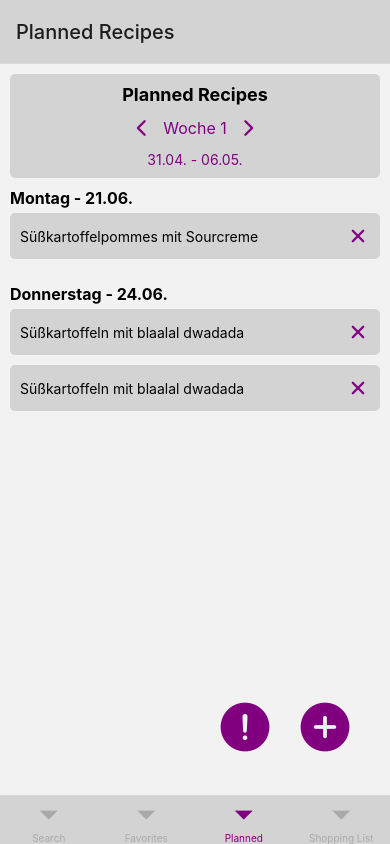
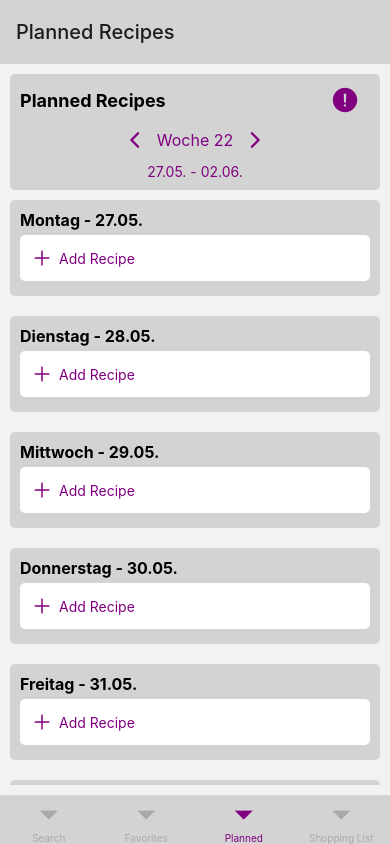
Before and after one commit to pakreft/culinary-compass, a React Native app: screen /PlannedStack in a window 390 px wide. Built offline with nearby package versions, Linux system fonts and the light colour scheme.

Commit message:
Planned Screen
- Added Calender Function
- Added Function to Add Recipe on a Specific Day

```diff
--- a/package.json
+++ b/package.json
@@ -12,10 +12,12 @@
     "@react-navigation/bottom-tabs": "^6.5.20",
     "@react-navigation/native": "^6.1.17",
     "@react-navigation/stack": "^6.3.29",
+    "date-fns": "^3.6.0",
     "expo": "~51.0.6",
     "expo-status-bar": "~1.12.1",
     "react": "18.2.0",
     "react-native": "0.74.1",
+    "react-native-calendars": "^1.1305.0",
     "react-native-elements": "^3.4.3",
     "react-native-safe-area-context": "4.10.1",
     "react-native-screens": "3.31.1"
--- a/src/screens/main/PlannedScreen.jsx
+++ b/src/screens/main/PlannedScreen.jsx
@@ -1,4 +1,3 @@
-// src/screens/PlannedScreen.jsx
 import React, { useState } from 'react';
 import {
   View,
@@ -6,50 +5,122 @@ import {
   ScrollView,
   TouchableOpacity,
   StyleSheet,
+  Modal,
+  TextInput,
 } from 'react-native';
 import { Ionicons } from '@expo/vector-icons';
+import { Calendar } from 'react-native-calendars';
+import {
+  format,
+  startOfWeek,
+  addDays,
+  addWeeks,
+  getISOWeek,
+  endOfWeek,
+} from 'date-fns';
+import { de } from 'date-fns/locale';
 import { routes } from '../../constants/routes';
 
-const days = [
-  {
-    date: 'Montag - 21.06.',
-    recipes: ['Süßkartoffelpommes mit Sourcreme'],
-  },
-  {
-    date: 'Donnerstag - 24.06.',
-    recipes: [
-      'Süßkartoffeln mit blaalal dwadada',
-      'Süßkartoffeln mit blaalal dwadada',
-    ],
-  },
-  // Add more days as needed
-];
+// Dummy function to simulate fetching recipes for a date
+const getRecipesForDate = (date) => {
+  const recipesData = {
+    '2024-06-21': ['Süßkartoffelpommes mit Sourcreme'],
+    '2024-06-24': ['Nudelauflauf', 'Salat'],
+    // Add more dates and recipes as needed
+  };
+  return recipesData[date] || [];
+};
 
 const PlannedScreen = ({ navigation }) => {
-  const [currentWeek, setCurrentWeek] = useState(0);
+  const [calendarVisible, setCalendarVisible] = useState(false);
+  const [selectedDate, setSelectedDate] = useState(new Date());
+  const [recipes, setRecipes] = useState({});
+  const [addRecipeModalVisible, setAddRecipeModalVisible] = useState(false);
+  const [newRecipe, setNewRecipe] = useState('');
+  const [currentDate, setCurrentDate] = useState('');
 
   const handleNextWeek = () => {
-    setCurrentWeek(currentWeek + 1);
+    const newDate = addWeeks(selectedDate, 1);
+    setSelectedDate(newDate);
   };
 
   const handlePrevWeek = () => {
-    setCurrentWeek(currentWeek - 1);
+    const newDate = addWeeks(selectedDate, -1);
+    setSelectedDate(newDate);
+  };
+
+  const handleDateSelect = (date) => {
+    const selected = new Date(date.dateString);
+    setSelectedDate(selected);
+    setCalendarVisible(false);
+  };
+
+  const getWeekNumber = (date) => {
+    return getISOWeek(date);
+  };
+
+  const currentWeek = getWeekNumber(selectedDate);
+
+  const startDate = startOfWeek(selectedDate, { locale: de });
+  const endDate = endOfWeek(selectedDate, { locale: de });
+  const dateRange = `${format(startDate, 'dd.MM.', { locale: de })} - ${format(endDate, 'dd.MM.', { locale: de })}`;
+
+  // Generate the days for the current week
+  const days = [];
+  for (let i = 0; i < 7; i++) {
+    const dayDate = addDays(startDate, i);
+    const formattedDate = format(dayDate, 'yyyy-MM-dd');
+    const dayName = format(dayDate, 'EEEE', { locale: de });
+    days.push({
+      date: `${dayName} - ${format(dayDate, 'dd.MM.')}`,
+      formattedDate,
+      recipes: recipes[formattedDate] || getRecipesForDate(formattedDate),
+    });
+  }
+
+  const addRecipe = (date, newRecipe) => {
+    setRecipes((prevRecipes) => {
+      const updatedRecipes = { ...prevRecipes };
+      if (!updatedRecipes[date]) {
+        updatedRecipes[date] = [];
+      }
+      updatedRecipes[date].push(newRecipe);
+      return updatedRecipes;
+    });
+  };
+
+  const removeRecipe = (date, index) => {
+    setRecipes((prevRecipes) => {
+      const updatedRecipes = { ...prevRecipes };
+      updatedRecipes[date].splice(index, 1);
+      return updatedRecipes;
+    });
   };
 
   return (
     <View style={styles.container}>
       <View style={styles.header}>
+        <View style={styles.headerTop}>
           <Text style={styles.headerText}>Planned Recipes</Text>
+          <TouchableOpacity
+            style={styles.alertButton}
+            onPress={() => navigation.navigate(routes.detailsRecipeScreen)}
+          >
+            <Ionicons name="alert-circle" size={30} color="purple" />
+          </TouchableOpacity>
+        </View>
         <View style={styles.weekNavigation}>
           <TouchableOpacity onPress={handlePrevWeek}>
             <Ionicons name="chevron-back" size={24} color="purple" />
           </TouchableOpacity>
-          <Text style={styles.weekText}>{`Woche ${currentWeek + 1}`}</Text>
+          <TouchableOpacity onPress={() => setCalendarVisible(true)}>
+            <Text style={styles.weekText}>{`Woche ${currentWeek}`}</Text>
+          </TouchableOpacity>
           <TouchableOpacity onPress={handleNextWeek}>
             <Ionicons name="chevron-forward" size={24} color="purple" />
           </TouchableOpacity>
         </View>
-        <Text style={styles.dateRange}>31.04. - 06.05.</Text>
+        <Text style={styles.dateRange}>{dateRange}</Text>
       </View>
       <ScrollView>
         {days.map((day, index) => (
@@ -60,29 +131,82 @@ const PlannedScreen = ({ navigation }) => {
                 <View style={styles.recipeTextContainer}>
                   <Text style={styles.recipeText}>{recipe}</Text>
                 </View>
-                <TouchableOpacity style={styles.deleteButton}>
+                <TouchableOpacity
+                  style={styles.deleteButton}
+                  onPress={() => removeRecipe(day.formattedDate, idx)}
+                >
                   <Ionicons name="close" size={24} color="purple" />
                 </TouchableOpacity>
               </View>
             ))}
+            <TouchableOpacity
+              style={styles.addRecipeButton}
+              onPress={() => {
+                setCurrentDate(day.formattedDate);
+                setAddRecipeModalVisible(true);
+              }}
+            >
+              <Ionicons name="add" size={24} color="purple" />
+              <Text style={styles.addRecipeButtonText}>Add Recipe</Text>
+            </TouchableOpacity>
           </View>
         ))}
       </ScrollView>
+      <Modal visible={calendarVisible} animationType="slide">
+        <Calendar
+          onDayPress={handleDateSelect}
+          markedDates={{
+            [format(selectedDate, 'yyyy-MM-dd')]: {
+              selected: true,
+              selectedColor: 'purple',
+            },
+          }}
+        />
         <TouchableOpacity
-        style={styles.addButton}
-        onPress={() => navigation.navigate(routes.addRecipeScreen)}
+          style={styles.closeButton}
+          onPress={() => setCalendarVisible(false)}
         >
-        <Ionicons name="add-circle" size={60} color="purple" />
+          <Text style={styles.closeButtonText}>Schließen</Text>
         </TouchableOpacity>
-
-      {/* See Details Screen - temporary for testing */}
+      </Modal>
+      <Modal
+        visible={addRecipeModalVisible}
+        animationType="slide"
+        transparent={true}
+      >
+        <View style={styles.modalContainer}>
+          <View style={styles.modalContent}>
+            <Text style={styles.modalTitle}>Add Recipe</Text>
+            <TextInput
+              style={styles.input}
+              placeholder="Recipe name"
+              value={newRecipe}
+              onChangeText={setNewRecipe}
+            />
+            <View style={styles.modalButtons}>
               <TouchableOpacity
-        style={[styles.addButton, {right:100}]}
-        onPress={() => navigation.navigate(routes.detailsRecipeScreen)}
+                style={styles.saveButton}
+                onPress={() => {
+                  addRecipe(currentDate, newRecipe);
+                  setNewRecipe('');
+                  setAddRecipeModalVisible(false);
+                }}
               >
-        <Ionicons name="alert-circle" size={60} color="purple" />
+                <Text style={styles.saveButtonText}>Save</Text>
               </TouchableOpacity>
-
+              <TouchableOpacity
+                style={styles.cancelButton}
+                onPress={() => {
+                  setNewRecipe('');
+                  setAddRecipeModalVisible(false);
+                }}
+              >
+                <Text style={styles.cancelButtonText}>Cancel</Text>
+              </TouchableOpacity>
+            </View>
+          </View>
+        </View>
+      </Modal>
     </View>
   );
 };
@@ -98,9 +222,18 @@ const styles = StyleSheet.create({
     borderRadius: 5,
     alignItems: 'center',
   },
+  headerTop: {
+    flexDirection: 'row',
+    justifyContent: 'space-between',
+    alignItems: 'center',
+    width: '100%',
+  },
   headerText: {
     fontSize: 18,
     fontWeight: 'bold',
+  },
+  alertButton: {
+    marginRight: 10,
   },
   weekNavigation: {
     flexDirection: 'row',
@@ -118,6 +251,9 @@ const styles = StyleSheet.create({
   },
   dayContainer: {
     marginVertical: 10,
+    padding: 10,
+    backgroundColor: 'lightgray',
+    borderRadius: 5,
   },
   dayText: {
     fontSize: 16,
@@ -126,7 +262,7 @@ const styles = StyleSheet.create({
   recipeContainer: {
     flexDirection: 'row',
     alignItems: 'center',
-    backgroundColor: 'lightgray',
+    backgroundColor: 'white',
     padding: 10,
     borderRadius: 5,
     marginVertical: 5,
@@ -140,15 +276,79 @@ const styles = StyleSheet.create({
   deleteButton: {
     marginLeft: 10,
   },
-  addButton: {
-    position: 'absolute',
-    bottom: 20,
-    right: 20,
-    //backgroundColor: 'purple',
-    padding: 15,
-    //borderRadius: 30,
+  addRecipeButton: {
+    flexDirection: 'row',
     alignItems: 'center',
+    backgroundColor: 'white',
+    padding: 10,
+    borderRadius: 5,
+    marginVertical: 5,
+  },
+  addRecipeButtonText: {
+    marginLeft: 5,
+    color: 'purple',
+  },
+  closeButton: {
+    backgroundColor: 'purple',
+    padding: 10,
+    borderRadius: 5,
+    alignItems: 'center',
+    margin: 20,
+  },
+  closeButtonText: {
+    color: 'white',
+  },
+  modalContainer: {
+    flex: 1,
     justifyContent: 'center',
+    alignItems: 'center',
+    backgroundColor: 'rgba(0,0,0,0.5)',
+  },
+  modalContent: {
+    backgroundColor: 'white',
+    borderRadius: 10,
+    padding: 20,
+    alignItems: 'center',
+  },
+  modalTitle: {
+    fontSize: 18,
+    fontWeight: 'bold',
+    marginBottom: 10,
+  },
+  input: {
+    width: '100%',
+    borderColor: 'gray',
+    borderWidth: 1,
+    borderRadius: 5,
+    padding: 10,
+    marginVertical: 10,
+  },
+  modalButtons: {
+    flexDirection: 'row',
+    justifyContent: 'space-between',
+    width: '100%',
+  },
+  saveButton: {
+    backgroundColor: 'purple',
+    padding: 10,
+    borderRadius: 5,
+    alignItems: 'center',
+    flex: 1,
+    marginRight: 5,
+  },
+  saveButtonText: {
+    color: 'white',
+  },
+  cancelButton: {
+    backgroundColor: 'gray',
+    padding: 10,
+    borderRadius: 5,
+    alignItems: 'center',
+    flex: 1,
+    marginLeft: 5,
+  },
+  cancelButtonText: {
+    color: 'white',
   },
 });
 
```
Also changed, not shown: 1 other file (tests, documents, lock files or other folders). Lines whose indentation alone changed are shown as unchanged.
